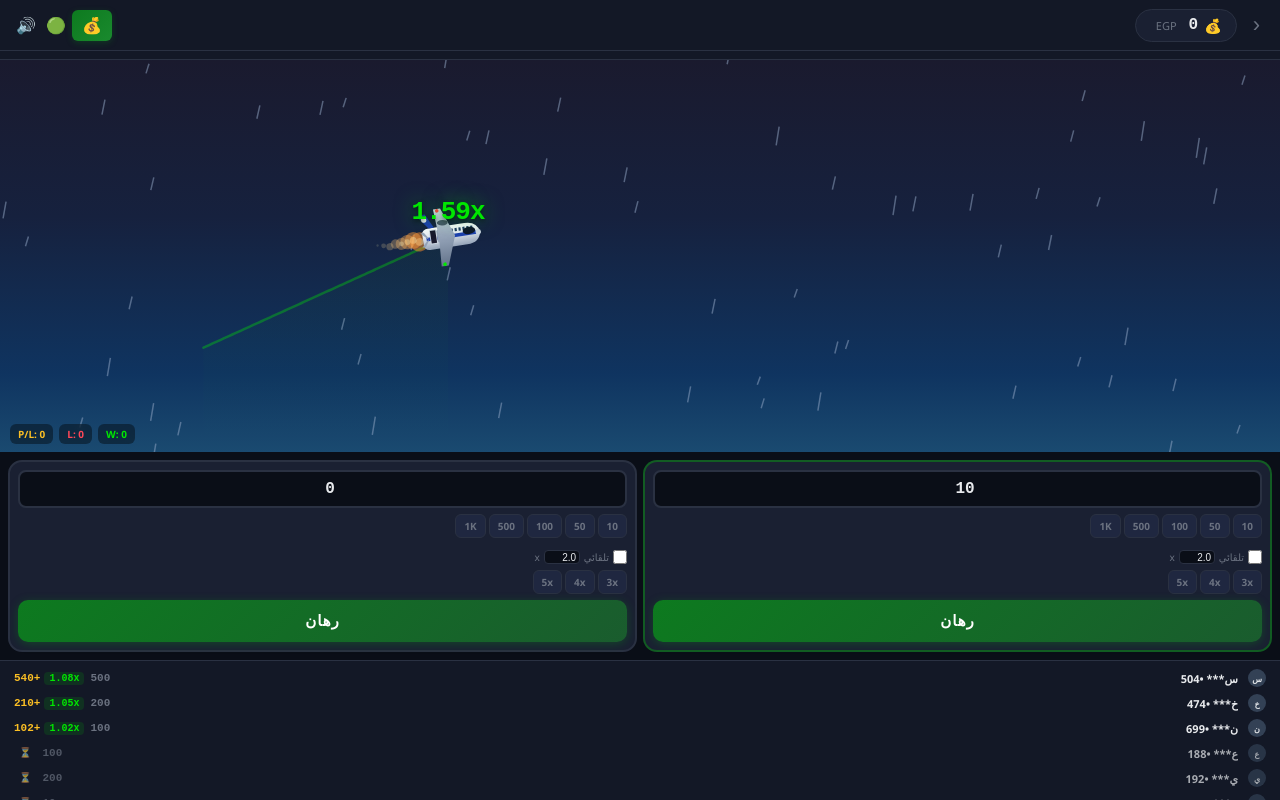
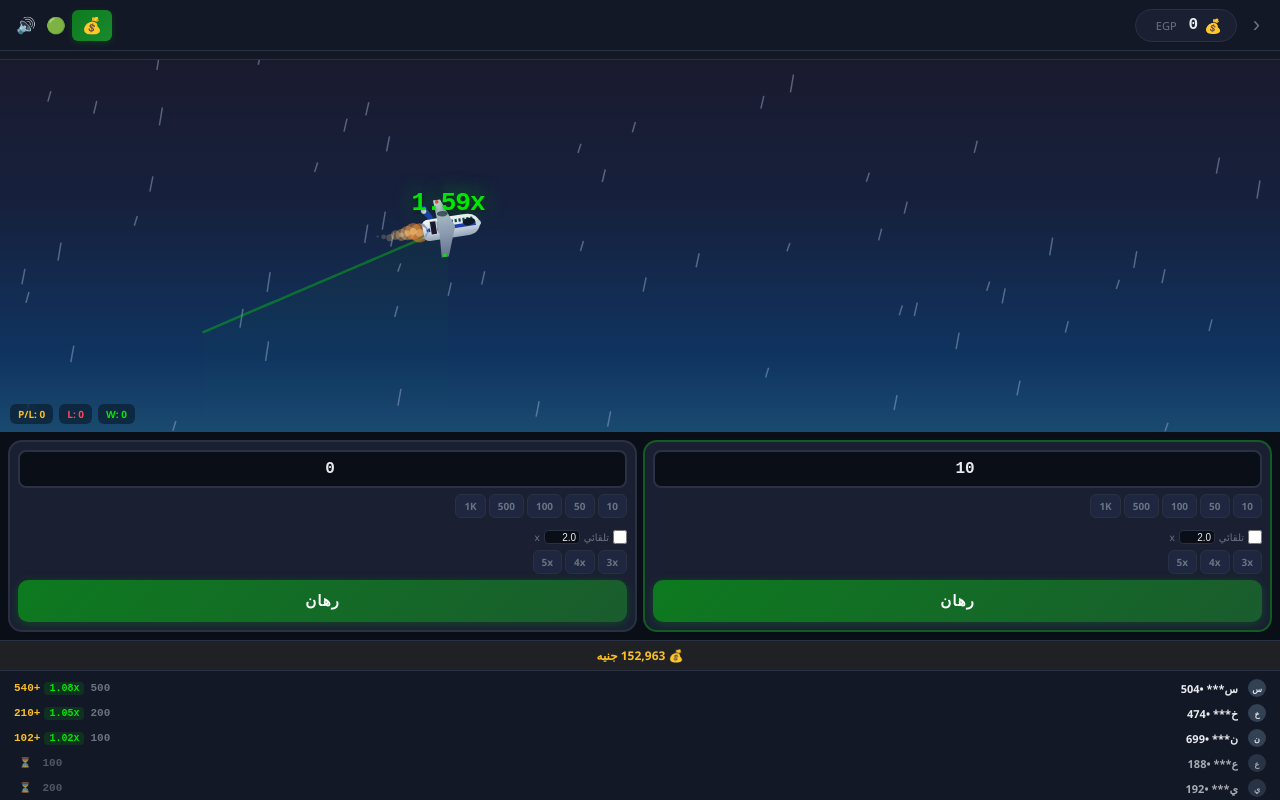
Before and after one commit to duxexch/boterx, a Flask app: page /webapp/aviator in a window 1280 px wide. Run offline with Flask 3, Linux system fonts and the light colour scheme.

Commit message:
Aviator: total bets bar (80K-200K EGP) + chat box already removed
Backend: state API now includes 'total_bets_egp' — random 80000-200000.
Frontend: gold bar above players list showing total bets in EGP.
Chat input box was already removed from game-base.js (commit 078c79e).
Game logic UNTOUCHED.

```diff
--- a/dashboard/aviator_engine.py
+++ b/dashboard/aviator_engine.py
@@ -428,6 +428,7 @@ def init_aviator_engine(app, get_uid, get_gm, get_pf, is_pf, is_vex):
                 'history': list(_state['history'][-15:]),
                 'my_bet': my_bets,
                 'players': all_players,
+                'total_bets_egp': random.randint(80000, 200000),
             })
 
 # ===== لاعبين وهميون — بيانات للعرض فقط =====
--- a/dashboard/templates/aviator.html
+++ b/dashboard/templates/aviator.html
@@ -62,7 +62,8 @@
 @keyframes shake{0%,100%{transform:translateX(0)}20%{transform:translateX(-8px)}40%{transform:translateX(8px)}60%{transform:translateX(-4px)}80%{transform:translateX(4px)}}
 @keyframes fadeIn{from{opacity:0;transform:translate(-50%,10px)}to{opacity:1;transform:translate(-50%,0)}}
 /* شريط اللاعبين — واقعي بدون فلاش */
-.players-panel{background:var(--surface);border-top:1px solid var(--border);flex-shrink:0;height:140px;overflow:hidden}
+.players-panel{background:var(--surface);border-top:1px solid var(--border);flex-shrink:0;height:160px;overflow:hidden;display:flex;flex-direction:column}
+.total-bets-bar{padding:6px 12px;font-size:12px;font-weight:800;color:var(--gold);border-bottom:1px solid var(--border);text-align:center;background:rgba(251,191,36,.05)}
 .players-list{height:100%;overflow-y:auto;padding:4px 8px;-webkit-overflow-scrolling:touch}
 .players-list::-webkit-scrollbar{width:3px}
 .players-list::-webkit-scrollbar-thumb{background:var(--border)}
@@ -133,8 +134,9 @@
       <button class="bet-btn idle" id="btn2" onclick="onBtn(2)" disabled>رهان</button>
     </div>
   </div>
-  <!-- شريط اللاعبين الوهميين — بدون عداد -->
+  <!-- إجمالي رهانات الجولة + شريط اللاعبين -->
   <div class="players-panel" id="playersPanel">
+    <div class="total-bets-bar" id="totalBetsBar">💰 <span id="totalBetsEgp">0</span> جنيه</div>
     <div class="players-list" id="playersList"></div>
   </div>
 </div>
@@ -185,6 +187,7 @@ function handleState(d){
   if(d.history){var h=document.getElementById('history');h.innerHTML='';d.history.forEach(function(v){var el=document.createElement('div');el.className='hist-item '+(v>=1.5?'hist-win':'hist-lose')+(v>=3?' hist-big':'');el.textContent=v.toFixed(2)+'x';h.appendChild(el)})}
   // عرض اللاعبين الوهميين
   if(d.players){renderFakePlayers(d.players)}
+  if(d.total_bets_egp){document.getElementById('totalBetsEgp').textContent=d.total_bets_egp.toLocaleString()}
 }
 
 function renderFakePlayers(players){
```
